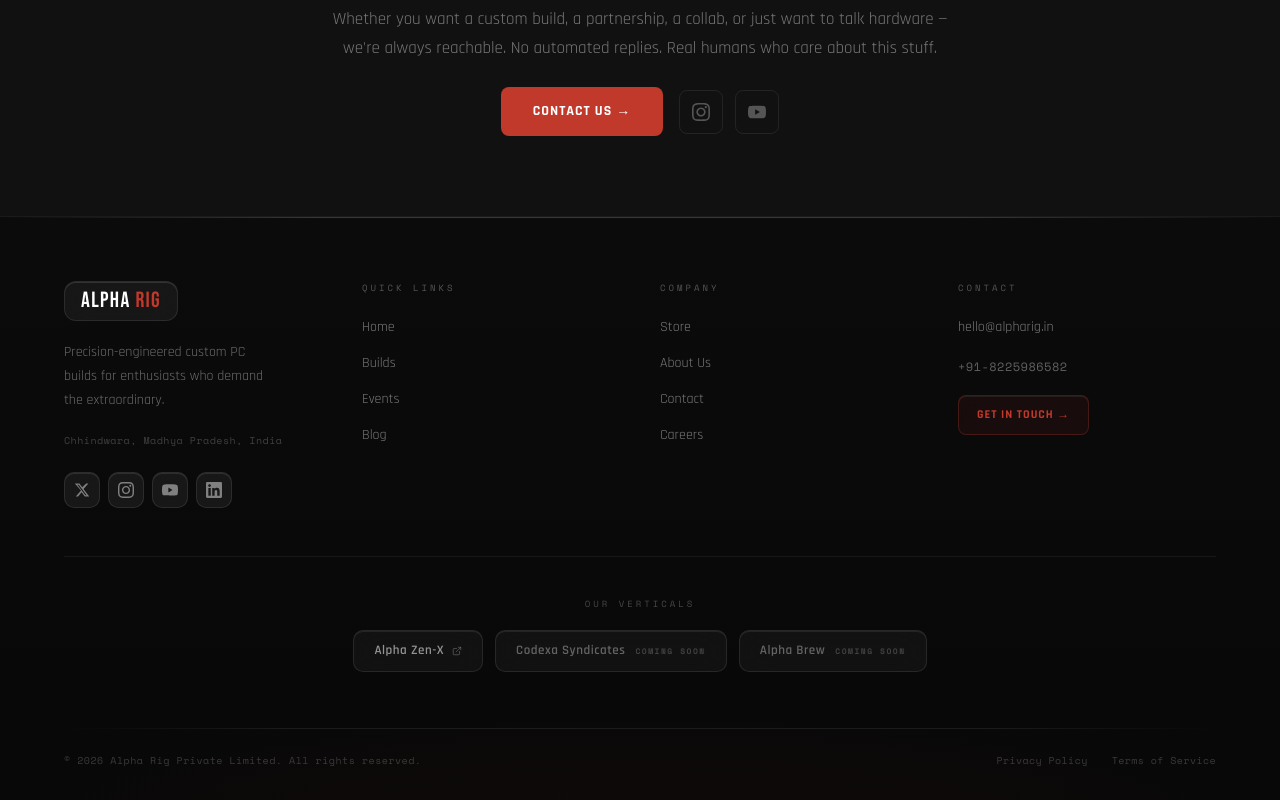
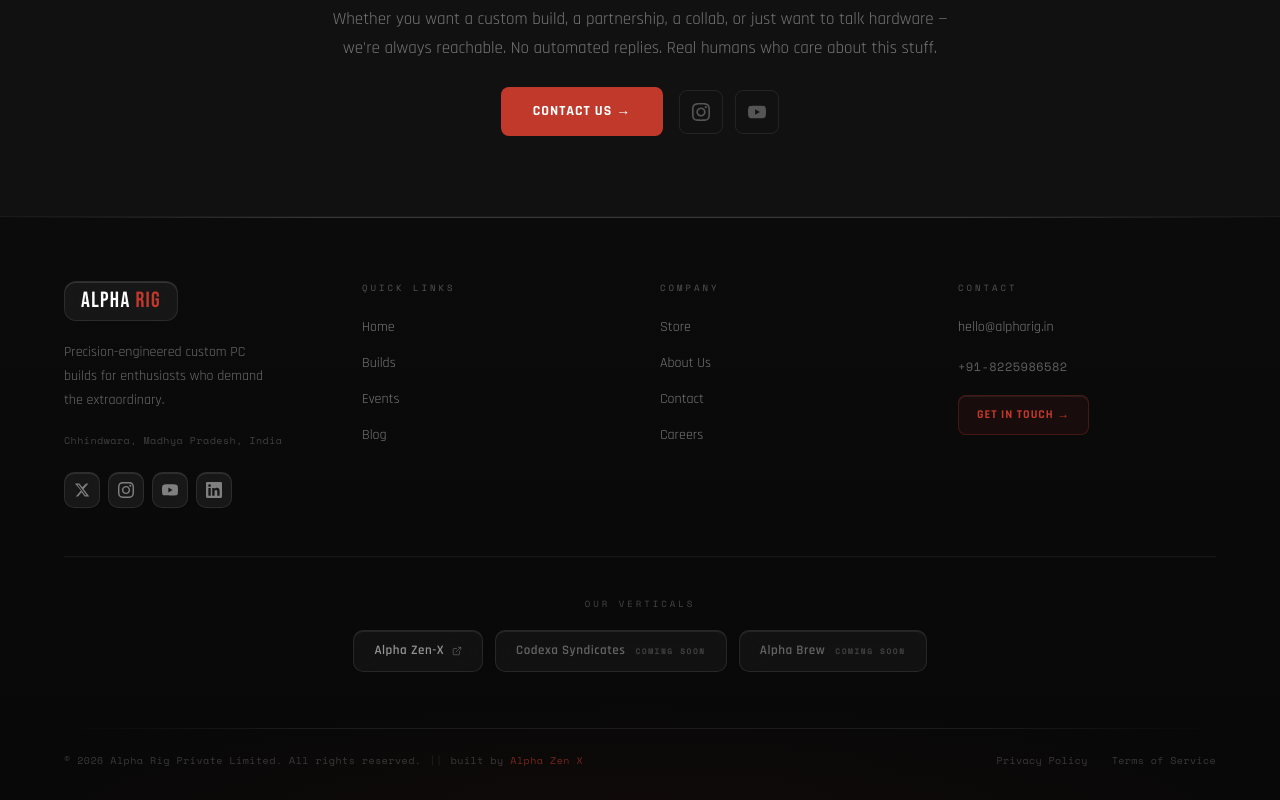
Before and after one commit to anukush47/alpha-rig-website, a Next.js app: page /about in a window 1280 px wide. Shown: the part 2178-2978 px from the top of the page. Built offline with nearby package versions, Linux system fonts and the light colour scheme.

Commit message:
Revert "fix(footer): remove 'built by Alpha Zen X' credit — not built yet"
This reverts commit 8a1338519c635340fdc985f9a273bcacd769d2f5.

```diff
--- a/components/layout/Footer.tsx
+++ b/components/layout/Footer.tsx
@@ -536,6 +536,22 @@
             }}
           >
             © 2026 Alpha Rig Private Limited. All rights reserved.
+            <span style={{ margin: "0 8px", color: "rgba(255,255,255,0.10)" }}>||</span>
+            built by{" "}
+            <a
+              href="https://alphazenx.com"
+              target="_blank"
+              rel="noopener noreferrer"
+              style={{
+                color: "rgba(192,57,43,0.6)",
+                textDecoration: "none",
+                transition: "color 0.18s",
+              }}
+              onMouseEnter={(e) => { (e.currentTarget as HTMLElement).style.color = "#C0392B"; }}
+              onMouseLeave={(e) => { (e.currentTarget as HTMLElement).style.color = "rgba(192,57,43,0.6)"; }}
+            >
+              Alpha Zen X
+            </a>
           </p>
 
           <div className="flex items-center gap-6">
```
